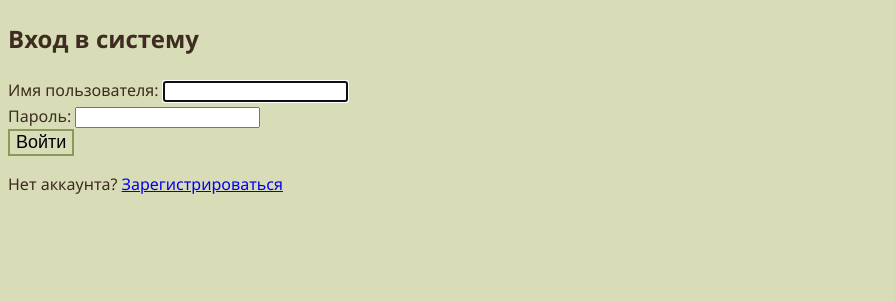
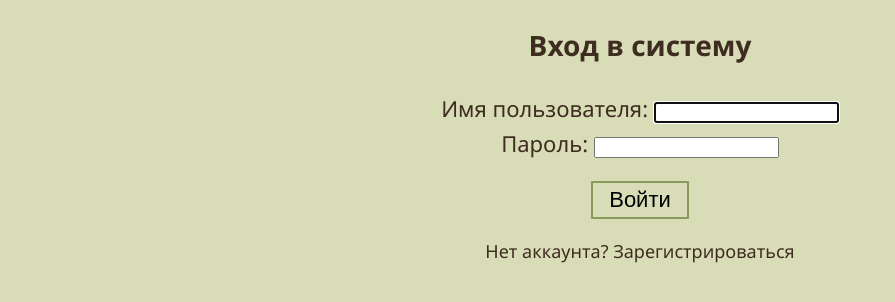
Before and after one commit to Dana8378/vinyl-tracker, a Django app: page /login/ in a window 1280 px wide. Shown: the part 69-371 px from the top of the page, without its empty margins (0-895 px from the left). Run offline with Django 5.2, Linux system fonts and the light colour scheme.

Commit message:
added styles for the login page

```diff
--- /dev/null
+++ b/static/vinyl/css/login.css
@@ -0,0 +1,40 @@
+.login-container {
+    display: grid;
+    max-width: 1200px;
+    margin: 0 auto;
+}
+
+h2 {
+    font-size: 28px;
+    text-align: center;
+}
+
+.form-group {
+    text-align: center;
+    font-size: 22px;
+}
+
+.button-container {
+    margin-top: 20px;
+    text-align: center;
+}
+
+.btn-primary {
+    padding: 4px 16px;
+    font-size: 22px;
+}
+
+.btn-primary:hover {
+    background-color: var(--light-olive);
+    border-color: var(--dark-red);
+}
+
+.proposal {
+    text-align: center;
+    font-size: 18px;
+}
+
+.alert-danger {
+    text-align: center;
+    color: var(--red);
+}
--- a/templates/vinyl/login.html
+++ b/templates/vinyl/login.html
@@ -1,4 +1,9 @@
 {% extends 'vinyl/base.html' %}
+
+{% block extra_css %}
+    {% load static %}
+    <link rel="stylesheet" href="{% static 'vinyl/css/login.css' %}">
+{% endblock %}
 
 {% block content %}
     <div class="login-container">
@@ -27,10 +32,11 @@
             {% if next %}
                 <input type="hidden" name="next" value="{{ next }}">
             {% endif %}
-
-            <button type="submit" class="btn btn-primary">Войти</button>
+            <div class="button-container">
+                <button type="submit" class="btn btn-primary">Войти</button>
+            </div>
             <div>
-                <p>Нет аккаунта? <a href="{% url 'vinyl:register' %}">Зарегистрироваться</a></p>
+                <p class="proposal">Нет аккаунта? <a href="{% url 'vinyl:register' %}" class="link">Зарегистрироваться</a></p>
             </div>
         </form>
     </div>
```
